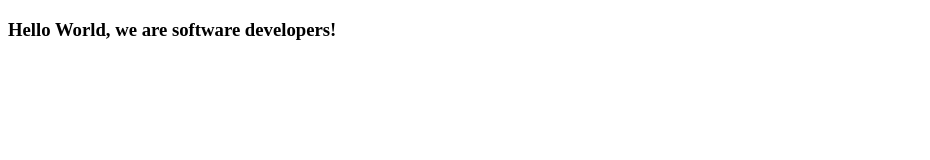
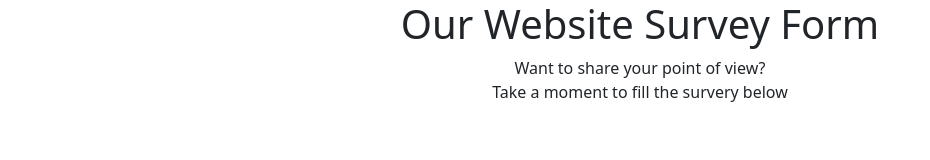
Before and after one commit to adamilare/Review-Practice, a plain HTML site: page index.html in a window 1280 px wide. Shown: the whole page, without its empty margins (0-930 px from the left). Drawn offline with nearby package versions, Linux system fonts and the light colour scheme.

Commit message:
added header content

```diff
--- a/index.html
+++ b/index.html
@@ -4,21 +4,27 @@
     <meta charset="UTF-8">
     <title>Project name:</title>
     <link rel="stylesheet" href="css/style.css">
+    <link href="https://cdn.jsdelivr.net/npm/bootstrap@5.2.2/dist/css/bootstrap.min.css" rel="stylesheet" integrity="sha384-Zenh87qX5JnK2Jl0vWa8Ck2rdkQ2Bzep5IDxbcnCeuOxjzrPF/et3URy9Bv1WTRi" crossorigin="anonymous">
+
   </head>
 
   <body>
     <script src="https://cdn.freecodecamp.org/testable-projects-fcc/v1/bundle.js"></script>
-
+<!--
     <div>
       <h3>Hello World, we are software developers!</h3>
-
+    </div>  -->
   <header class="main-header" id="header">
     <div class="container text-center">
-
-
+      <h1 id="tittle" class="tittle">
+        Our Website Survey Form
+      </h1>
+      <p> Want to share your point of view?
+        <br> Take a moment to fill the survery below
+      </p>
     </div>
   </header>
+
     <script  src="js/index.js"></script>
-
   </body>
 </html>
```
